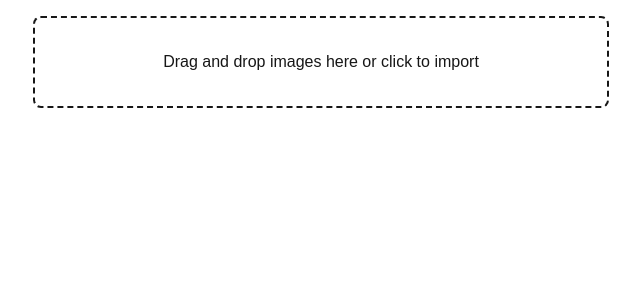
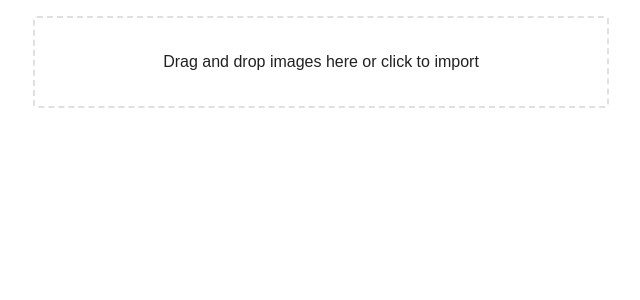
Before and after one commit to Alli1223/HDR_Compositor, a Next.js app in the folder frontend/: page / in a window 1280 px wide. Shown: the top 300 px of the page, without its empty margins (319-959 px from the left). Built offline with nearby package versions, Linux system fonts and the light colour scheme.

Commit message:
style(frontend): use Paper for group borders

```diff
--- a/frontend/app/page.tsx
+++ b/frontend/app/page.tsx
@@ -230,7 +230,7 @@ export default function Home() {
     const g = groups[index];
     const s = g.settings;
     return (
-      <div className="border rounded-lg p-4 my-2 flex flex-col gap-4">
+      <Paper variant="outlined" className="p-4 my-2 flex flex-col gap-4">
         <label className="flex items-center gap-2">
           <input
             type="checkbox"
@@ -297,16 +297,18 @@ export default function Home() {
             }
           />
         </div>
-      </div>
+      </Paper>
     );
   };
 
   return (
     <main className="flex flex-col items-center p-4 gap-4">
-      <div
-        className={`border-2 border-dashed rounded-lg p-8 text-center w-full max-w-xl cursor-pointer ${
+      <Paper
+        variant="outlined"
+        className={`p-8 text-center w-full max-w-xl cursor-pointer ${
           dragging ? "bg-gray-100" : ""
         }`}
+        sx={{ borderStyle: "dashed", borderWidth: 2 }}
         onDragOver={(e) => {
           e.preventDefault();
           e.stopPropagation();
@@ -329,7 +331,7 @@ export default function Home() {
           className="hidden"
           onChange={handleFilesChange}
         />
-      </div>
+      </Paper>
 
       {thumbLoading && (
         <div className="w-full max-w-xl mt-2">
@@ -413,7 +415,7 @@ export default function Home() {
       {groups.length > 1 && (
         <div className="w-full max-w-xl">
           {groups.map((g, idx) => (
-            <div key={idx} className="border rounded-lg p-4 mb-4">
+            <Paper key={idx} variant="outlined" className="p-4 mb-4">
               <h3 className="text-sm font-semibold mb-2">Group {idx + 1}</h3>
               <div className="flex gap-4">
                 <div className="flex-1">
@@ -456,7 +458,7 @@ export default function Home() {
                   </div>
                 )}
               </div>
-            </div>
+            </Paper>
           ))}
           <div className="flex justify-end gap-2">
             <Button variant="contained" onClick={handleCreateAll}>
```
